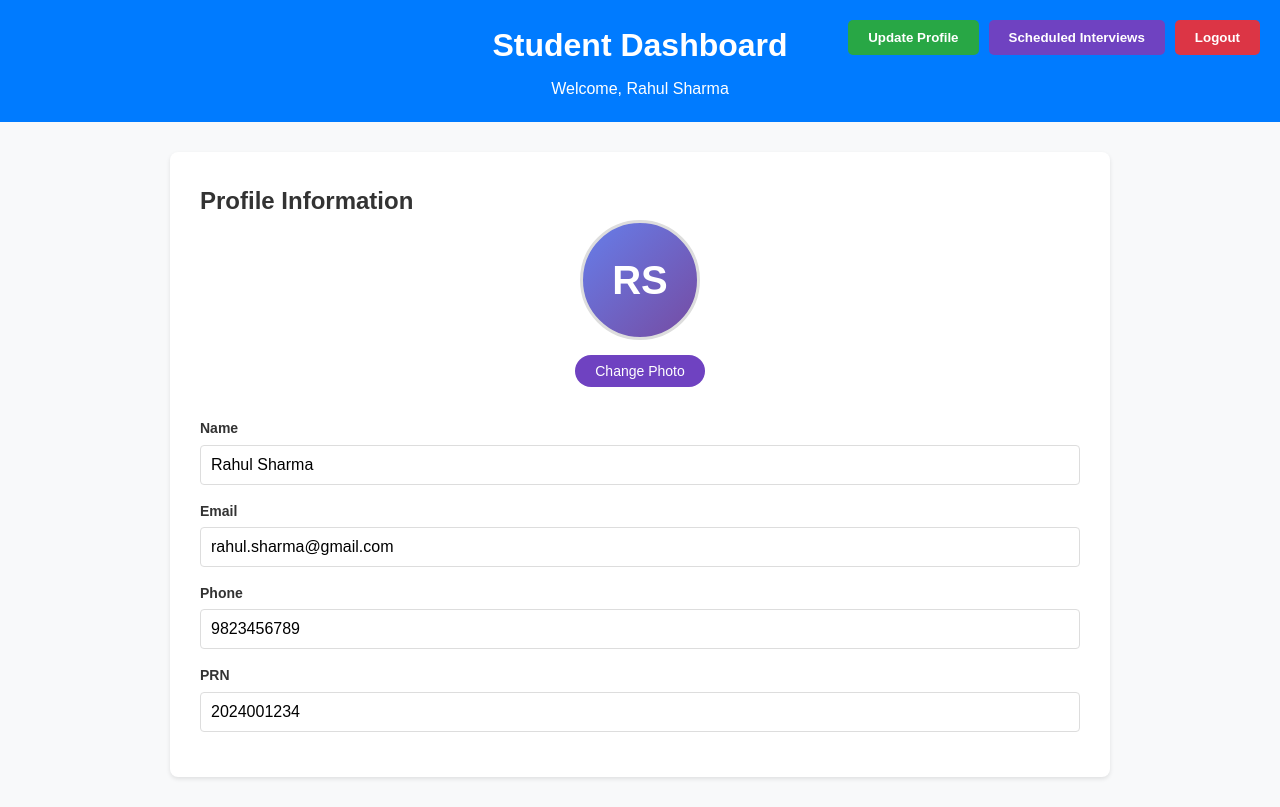
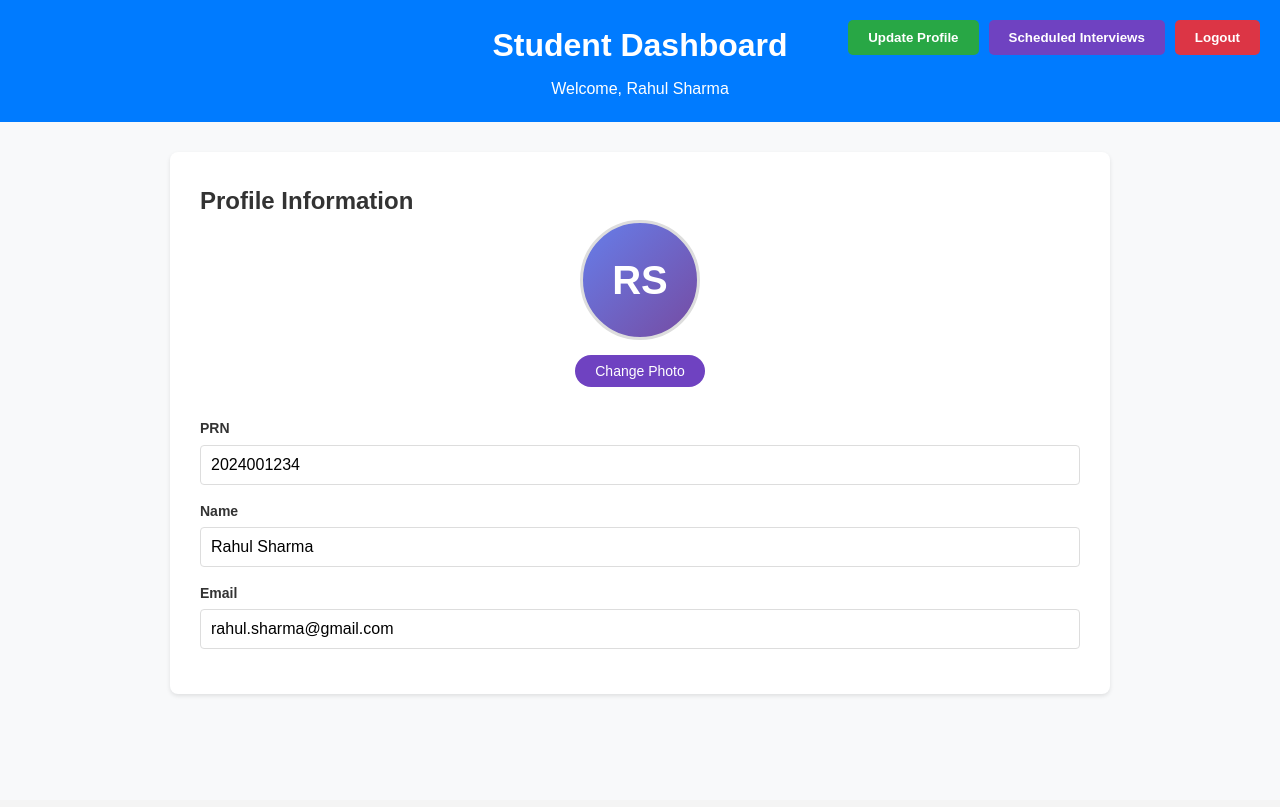
Before and after one commit to Common-Placement-Portal/FRONTEND, a React (Vite) app: page / in a window 1280 px wide. Built offline with nearby package versions, Linux system fonts and the light colour scheme.

Commit message:
Student New Updated Profile

```diff
--- a/src/dashboards/student/StudentDashboard.jsx
+++ b/src/dashboards/student/StudentDashboard.jsx
@@ -167,6 +167,15 @@ const StudentDashboard = () => {
               </div>
 
               <div className="form-group">
+                <label>PRN</label>
+                <input
+                  type="text"
+                  value={student.prn}
+                  onChange={(e) => setStudent({...student, prn: e.target.value})}
+                />
+              </div>
+
+              <div className="form-group">
                 <label>Name</label>
                 <input
                   type="text"
@@ -181,24 +190,6 @@ const StudentDashboard = () => {
                   type="email"
                   value={student.email}
                   onChange={(e) => setStudent({...student, email: e.target.value})}
-                />
-              </div>
-
-              <div className="form-group">
-                <label>Phone</label>
-                <input
-                  type="tel"
-                  value={student.phone}
-                  onChange={(e) => setStudent({...student, phone: e.target.value})}
-                />
-              </div>
-
-              <div className="form-group">
-                <label>PRN</label>
-                <input
-                  type="text"
-                  value={student.prn}
-                  onChange={(e) => setStudent({...student, prn: e.target.value})}
                 />
               </div>
             </form>
```
